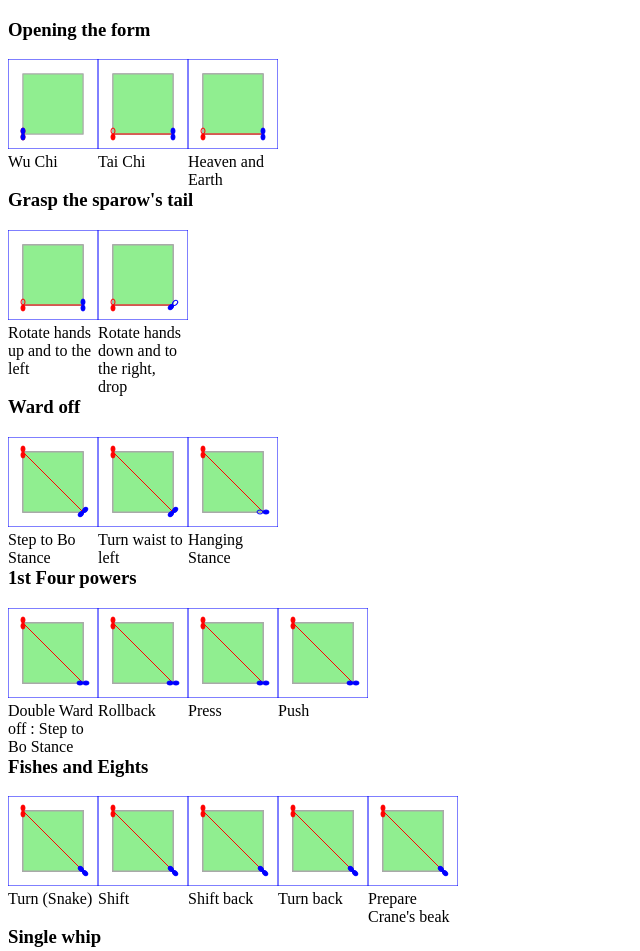
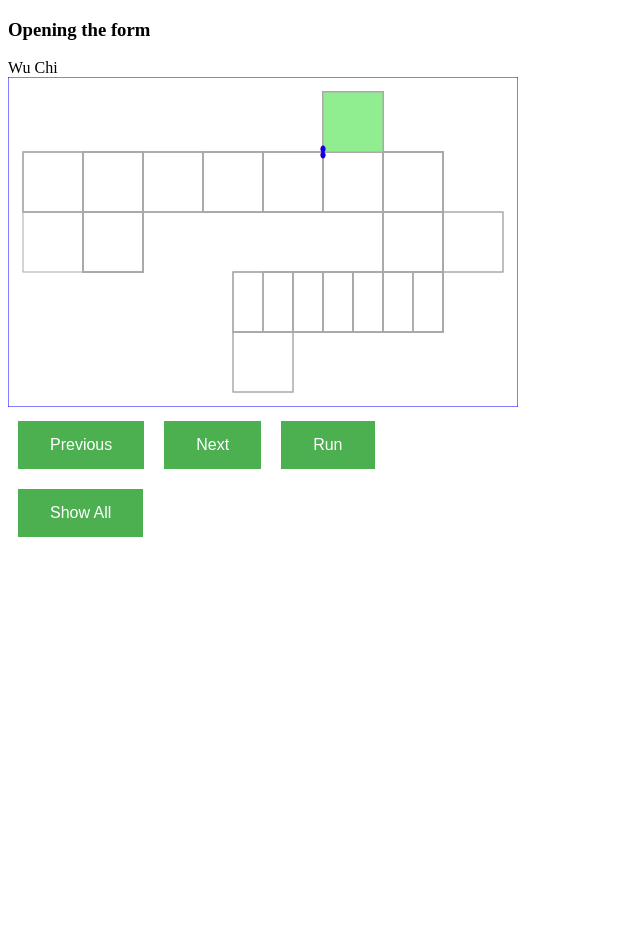
Before and after one commit to slowglass/FormSteps, a plain HTML site: page index.html in a window 1280 px wide. Shown: the top 951 px of the page, without its empty margins (0-640 px from the left). After the commit the page ends 800 px from the top, so only its background shows below. Drawn offline with nearby package versions, Linux system fonts and the light colour scheme.

Commit message:
Added animation and show all

```diff
--- a/index.html
+++ b/index.html
@@ -7,20 +7,27 @@
 		<script type="text/javascript" src="jquery.svg.js"></script>
 	</head>
 	<body>
+		<style>
+		.button {
+		    background-color: #4CAF50; /* Green */
+		    border: none;
+		    color: white;
+		    padding: 15px 32px;
+		    text-align: center;
+		    text-decoration: none;
+		    display: inline-block;
+		    font-size: 16px;
+		    margin: 10px;
+		}
+		</style>
 		<script>
 		var id=0;
 		var squares = [ ];
 		var currentSquare = null;
-		var leftFoot;
-		var rightFoot;
-		function parseFoot(foot)
-		{
-			var v = {
-				"corner": foot.substring(0,foot.indexOf(":")),
-				"direction": foot.substring(foot.indexOf(":") + 1)
-			};
-			return v;
-		}
+		var currentStep = 0;
+
+		var sqSize = 60;
+		var offset = 15;
 
 		var TYPE = {
 		  FLAT : {value: 0, name: "Flat", code: ""},
@@ -38,16 +45,6 @@
 		  	return FLAT;
 		  }
 		};
-		/*
-
-			"N": 0,
-			"S": 0,
-			"E": 90,
-			"W": 90,
-			"NE": 45,
-			"SW": 45,
-			"NW": -45,
-			"SE": -45*/
 
 		var DIR = {
 		  NONE:      {value: 0, name: "None",      code: "",   offX:  0, offY:  0, dir:   0},
@@ -75,10 +72,12 @@
 		  }
 		};
 
+
 		function copySquare(sqr)
 		{
 			return jQuery.extend({}, sqr);
 		}
+
 		/**
 		 * Foot String
 		 * Corner:DirectionPointing:Type
@@ -175,33 +174,83 @@
 				newSquare.right = moveFoot(currentSquare.right, obj.right);
 			}
 
+			if (obj.name != null) newSquare.name = obj.name;
+			newSquare.desc = obj.desc;
+
 			updateCorners(newSquare);
 			squares.push(newSquare);
 			currentSquare = newSquare;
-
-			if (obj.name != null)
-				$("#contents").append("<div  style='clear: both;'><h3>"+obj.name+"</h3></div>");
-
-			var desc = (obj.desc==null) ? "&nbsp;" : obj.desc;
-			$("#contents").append("<div id='"+id+"' style='float: left;'><div class='svg'></div><div>"+desc+"</div></div>");
-
-			$("#"+id+" div.svg").svg({onLoad: function(svg) { drawIntro(id, svg); } });
-			id++;
-
 		}
 
-		var sqSize = 60;
-		var offset = 15;
+		function displayAll()
+		{
+			$("#contents").html("");
+			$("#contents").append("<div id='buttons' style='clear: both;'>" +
+					"<button class='button' id='showStep'>Show Single Step</button>"+
+					"</div>");
+			$("#showStep").click(function() { displayStep(); });
+
+			for (var i=0; i<squares.length; i++)
+			{
+				var id = "lform_"+i;
+				$("#contents").append("<div id='"+id+"'><div  style='clear: both;'><h3 class='title'>&nbsp;</h3></div></div>");
+				$("#"+id).append("<div style='float: left;'><div class='desc'>&nbsp;</div><div class='svg'></div></div>");
+				showStep(id, i);
+			}
+		}
+
+		function displayStep()
+		{
+			$("#contents").html("");
+			var id = "single";
+			$("#contents").append("<div id='"+id+"'><div  style='clear: both;'><h3 class='title'>&nbsp;</h3></div></div>");
+			$("#"+id).append("<div style='float: left;'><div class='desc'>&nbsp;</div><div class='svg'></div></div>");
+
+
+			$("#"+id).append("<div id='buttons' style='clear: both;'>" +
+				"<button class='button' id='prevStep'>Previous</button>"+
+				"<button class='button' id='nextStep'>Next</button>"+
+				"<button class='button' id='runAll'>Run</button>"+
+				"<button class='button' id='showAll'>Show All</button>"+
+				"</div>");
+			$("#prevStep").click(function() { showStep(id, currentStep-1); });
+			$("#nextStep").click(function() { showStep(id, currentStep+1); });
+			$("#runAll").click(function() { runAll(0); });
+			$("#showAll").click(function() { displayAll(); });
+
+			showStep(id, 0);
+		}
+
+		function runAll(step)
+		{
+			if (step<0) return;
+			if (step>=squares.length) return;
+			setTimeout(function() { runAll(step+1); }, 1000);
+			showStep("single", step);
+		}
+
+		function showStep(id, step)
+		{
+			if (step<0) return;
+			if (step>=squares.length) return;
+			currentStep = step;
+
+			$("#"+id+" div.svg").removeClass("hasSVG").html("");
+			$("#"+id+" div.svg").svg({onLoad: function(svg) { drawIntro(svg, id, step); } });
+		}
+
 		function addBoundingRect(svg, x, y, szX, szY, style)
 		{
 			console.log("Bounding Box: @("+x+","+y+") -> ["+szX+","+szY+"]");
 			svg.rect((x)*sqSize, (y)*sqSize, (szX)*sqSize+2*offset, (szY)*sqSize+2*offset, style);
 		}
 
-		function addSquare(svg, idx, x, y, style)
+		function addSquare(svg, sqr, origin, style)
 		{
-			console.log("Form Square: ["+idx+"] -> ("+x+","+y+")");
-			svg.rect(offset+x*sqSize, offset+(y)*sqSize, sqSize, sqSize, style);
+			var x=sqr.x-origin.x;
+			var y=sqr.y-origin.y;
+			console.log("Form Square: ["+sqr.id+"] -> ("+x+","+y+")");
+			svg.rect(offset+x*sqSize, offset+(y)*sqSize, sqr.sz.x*sqSize, sqr.sz.y*sqSize, style);
 		}
 
 		function addFoot(svg, x, y, f, style)
@@ -241,7 +290,7 @@
 			addFoot(svg, x, y, r, s);
 		}
 
-		function drawIntro(id, svg) {
+		function drawIntro(svg, id, step) {
 			var min = { "x": null, "y": null};
 			var max = { "x": null, "y": null};
 			for (var i=0; i<squares.length; i++)
@@ -257,18 +306,27 @@
 
 			addBoundingRect(svg, 0, 0, max.x-min.x, max.y-min.y, {fill: 'none', stroke: 'blue', strokeWidth: 1});
 
+			for (var i=0; i<step; i++)
+			{
+				var cs = squares[i];
+				addSquare(svg, cs, min, {fill: 'lightgray', stroke: 'transparent', strokeWidth: 1});
+			}
+
 			for (var i=0; i<squares.length; i++)
 			{
 				var cs = squares[i];
-				addSquare(svg, cs.id, cs.x-min.x, cs.y-min.y, {fill: 'lightgray', stroke: 'darkgray', strokeWidth: 1});
+				addSquare(svg, cs, min, {fill: 'transparent', stroke: 'darkgray', strokeWidth: 1});
 			}
 
-			var s = squares[squares.length -1];
-			addSquare(svg, s.id,  s.x-min.x, s.y-min.y, {fill: 'lightgreen', stroke: 'darkgray', strokeWidth: 1});
+			var s = squares[step];
+			addSquare(svg, s, min, {fill: 'lightgreen', stroke: 'darkgray', strokeWidth: 1});
 
 			addLine(svg, min.x, min.y, s.left, s.right,	{fill: 'red', stroke: 'red', strokeWidth: 1})
 			$("#"+id+" div.svg svg").css({"height": (max.y-min.y)*sqSize+2*offset, "width": (max.x-min.x)*sqSize+2*offset});
 			$("#"+id).css({ "width": (max.x-min.x)*sqSize+2*offset});
+
+			$("#"+id+" .title").html((s.name==null) ? "&nbsp;" : s.name);
+			$("#"+id+" .desc").html((s.desc==null) ? "&nbsp;" : s.desc);
 		}
 		/**
 		 * Foot String
@@ -455,36 +513,7 @@
 			step({ name: "Single whip", left:"S:W:T", desc: "Hanging"});
 			step({ left:":W", right: ":NW", desc: "Bo"});
 
-			/*
-
-			step("Support the Sky", "0", "SW:NW", "NE:N", "");
-			// .......
-			step("White Crane", "0", "SW:W:T", "NE:N", "");
-			step("", "0", "SW:W", "NE:N", "Reach back");
-
-
-			step("Brush Knee Twist Step", "0", "SW:W", "NE:NW", "Step");
-			step("", "0", "SW:W", "SW:N", "Step up");
-			step("", "0", "SW:W", "NE:NW", "Step Back");
-			step("", "0", "SW:SW", "NE:NW", "Reach back");
-			step("", "W", "SE:SW", "NW:W", "Step");
-			step("", "0", "SE:SW", "NW:NW", "Reach back");
-			step("", "W", "SW:W", "NE:NW", "Step");
-			step("", "0", "SW:W", "SW:N", "Step up");
-			step("", "0", "SW:W", "NE:NW", "Step Back");
-
-			step("Punch", "0", "SW:W", "NE:NW", "Rollback");
-			// .......
-			step("", "W", "SE:SW", "NW:W", "Step");
-			// .......
-			step("", "W", "SW:S", "NE:NW", "Punch");
-			step("", "0", "SW:S", "NE:NW", "Separate Obliquely");
-			step("", "0", "SW:S", "NE:NW", "Push");
-
-			step("", "W", "SW:N", "NE:NW", "Snake");
-			step("", "W", "SW:N", "SE:N", "Tai Chi");
-			*/
-
+			displayStep();
 		});
 			</script>
 	<div id="contents">
```
